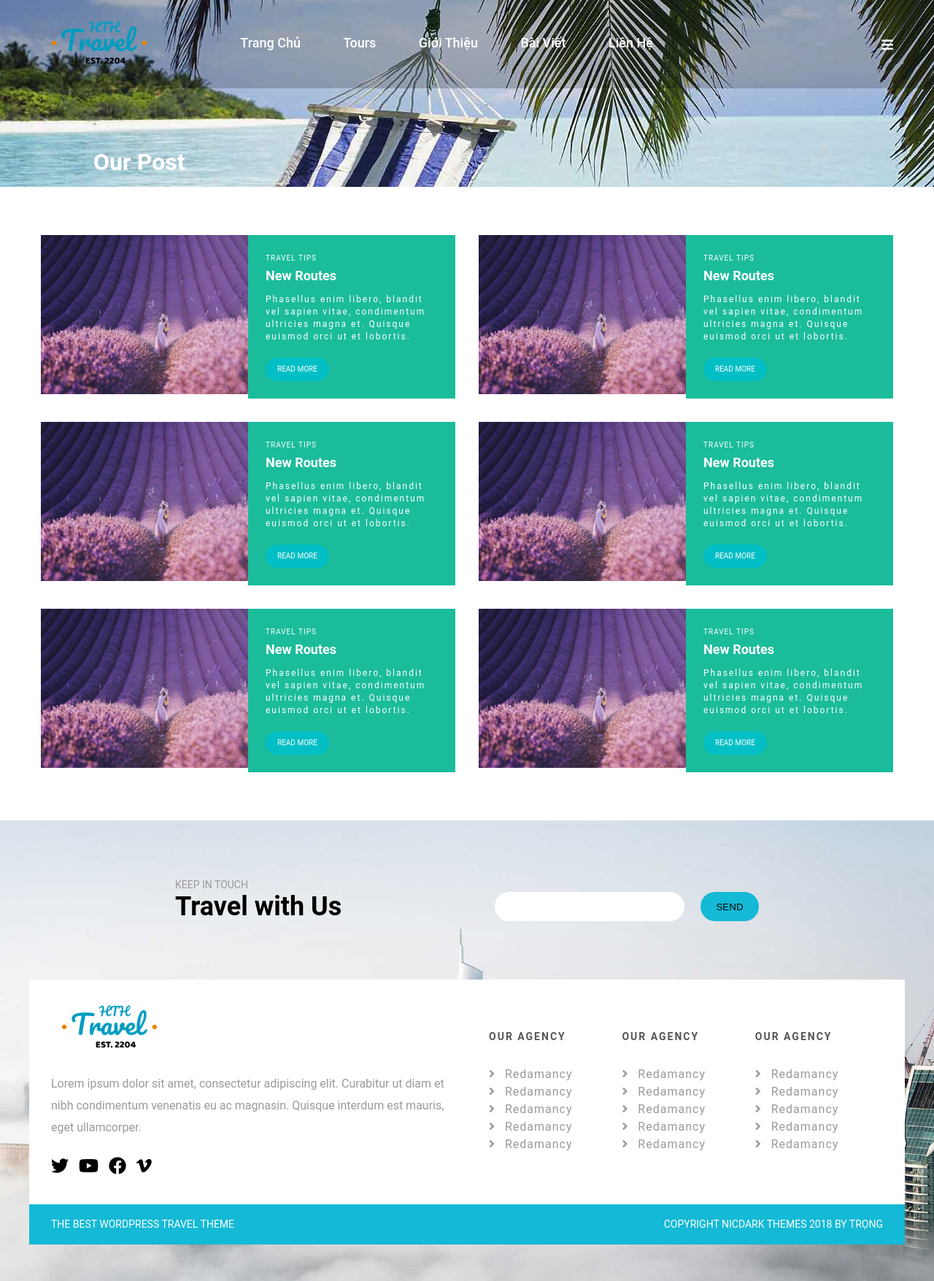
After one commit to hoandz2002/teamok-duan1-, a PHP site: page /post.php in a window 1280 px wide. The commit adds this page. Shown: the whole page at 73% size. Run offline with PHP 8.4, Linux system fonts and the light colour scheme.

Commit message:
trong upload 2

```diff
--- a/about.php
+++ b/about.php
@@ -159,7 +159,7 @@
             </div>
         </div>
         <div style="height: 640px;"></div>
-        <?php require_once './footer.php';?>
+        <?php require_once './footer.php'; ?>
         <div class="modal js-modal">
             <div class="modal-container js-modal-container">
                 <div class="modal-close js-modal-close">
--- a/asset/css/base.css
+++ b/asset/css/base.css
@@ -31,10 +31,9 @@ html {
 }
 .grid__column-2 {
   width: 50%;
-  /* margin: 0 5px; */
 }
 .grid__column-4 {
-  width: 25%;
+  width: 23%;
   /* margin: 0 5px; */
   position: relative;
 }
@@ -63,3 +62,9 @@ html {
   .btn:hover {
     text-decoration: underline;
   }
+  .pd-16 {
+    padding: 16px;
+  }
+  .pd-24 {
+    padding: 24px;
+  }
--- a/asset/css/main.css
+++ b/asset/css/main.css
@@ -16,7 +16,7 @@
   justify-content: space-between;
   align-items: center;
   padding: 24px 56px;
-  background-color: rgba(0, 0, 0, 0.2);
+  background-color: rgba( 0, 0, 0, 0.2);
   position: fixed;
   top: 0;
   right: 0;
@@ -551,3 +551,6 @@ i.footer__icon {
 .body {
   padding: 50px 0px;
 }
+.img {
+  width: 100%;
+}
--- /dev/null
+++ b/asset/css/post.css
@@ -0,0 +1,16 @@
+.post-heading {
+    color: white;
+}
+.post-heading p {
+    font-size: 10px;
+    letter-spacing: 1px;
+}
+.post-heading h2 {
+    font-size: 18px;
+    margin: 8px 0px 16px;
+}
+.post-heading span {
+    font-size: 12px;
+    line-height: 16px;
+    letter-spacing: 2px;
+}
--- a/header.php
+++ b/header.php
@@ -24,12 +24,12 @@
                     <a href="/duan1/about.php" class="header__navbar-item__link">Giới Thiệu</a>
                 </li>
                 <li class="header__navbar-item">
-                    <a href="/duan1/post.php" class="header__navbar-item__link">Bài Viết</a>
+                    <a href="#" class="header__navbar-item__link">Bài Viết</a>
                     <ul class="header__navbar-list-child">
-                        <li class="header__navbar-item-child"><a href="" class="header__navbar-link-child">Services</a></li>
-                        <li class="header__navbar-item-child"><a href="" class="header__navbar-link-child">Agentcy
+                        <li class="header__navbar-item-child"><a href="/duan1/post.php" class="header__navbar-link-child">Services</a></li>
+                        <li class="header__navbar-item-child"><a href="/duan1/post.php" class="header__navbar-link-child">Agentcy
                                 Tours</a></li>
-                        <li class="header__navbar-item-child"><a href="" class="header__navbar-link-child">Testimonials</a></li>
+                        <li class="header__navbar-item-child"><a href="/duan1/post.php" class="header__navbar-link-child">Testimonials</a></li>
                     </ul>
                 </li>
 
@@ -170,7 +170,7 @@
                 <li class="header__navbar-item-child"><a href="/duan1/index.php" class="header__navbar-link-child">Trang chủ</a></li>
                 <li class="header__navbar-item-child"><a href="/duan1/tours.php" class="header__navbar-link-child">Tours</a></li>
                 <li class="header__navbar-item-child"><a href="/duan1/abput.php" class="header__navbar-link-child">Giới thiệu</a></li>
-                <li class="header__navbar-item-child"><a href="/duan1/post.php" class="header__navbar-link-child">Bài viết</a></li>
+                <li class="header__navbar-item-child"><a href="#" class="header__navbar-link-child">Bài viết</a></li>
                 <li class="header__navbar-item-child"><a href="/duan1/contact.php" class="header__navbar-link-child">Liên hệ</a></li>
 
             </div>
--- /dev/null
+++ b/post.php
@@ -0,0 +1,125 @@
+<!DOCTYPE html>
+<html lang="en">
+
+<head>
+    <meta charset="UTF-8">
+    <meta http-equiv="X-UA-Compatible" content="IE=edge">
+    <meta name="viewport" content="width=device-width, initial-scale=1.0">
+    <title>Bài viết</title>
+    <link rel="stylesheet" href="/duan1/asset/fonts/fontawesome-free-5.15.3-web/css/all.min.css">
+    <link rel="stylesheet" href="/duan1/asset/css/base.css">
+    <link rel="stylesheet" href="/duan1/asset/css/main.css">
+    <link rel="stylesheet" href="/duan1/asset/css/post.css">
+    <link rel="stylesheet" href="/duan1/asset/css/responsive.css">
+    <style>
+
+    </style>
+</head>
+
+<body>
+    <div class="main">
+        <?php require_once './header.php'; ?>
+        <div class="body__banner" style="background-image: url(/duan1/asset/img/pt-banner.jpg); padding: 10%;">
+            <div class="banner-text">Our Post</div>
+        </div>
+        <div class="body">
+            <div class="grid">
+                <div class="grid__row">
+                    <div class="grid__row pd-16 grid__column-2">
+                        <div class="grid__column-2">
+                            <img src="/duan1/asset/img/blog-4.jpg" alt="" class="img">
+                        </div>
+                        <div class="pd-24 grid__column-2" style="background-color: #1bbc9b;">
+                            <div class="post-heading">
+                                <p>TRAVEL TIPS</p>
+                                <h2>New Routes</h2>
+                                <span>
+                                Phasellus enim libero, blandit vel sapien vitae, condimentum ultricies magna et. Quisque euismod orci ut et lobortis.
+                                </span>
+                            </div>
+                            <a href="" class="btn" style="padding: 8px 16px; margin-top: 20px; font-size: 10px;">READ MORE</a>
+                        </div>
+                    </div>
+                    <div class="grid__row pd-16 grid__column-2">
+                        <div class="grid__column-2">
+                            <img src="/duan1/asset/img/blog-4.jpg" alt="" class="img">
+                        </div>
+                        <div class="pd-24 grid__column-2" style="background-color: #1bbc9b;">
+                            <div class="post-heading">
+                                <p>TRAVEL TIPS</p>
+                                <h2>New Routes</h2>
+                                <span>
+                                Phasellus enim libero, blandit vel sapien vitae, condimentum ultricies magna et. Quisque euismod orci ut et lobortis.
+                                </span>
+                            </div>
+                            <a href="" class="btn" style="padding: 8px 16px; margin-top: 20px; font-size: 10px;">READ MORE</a>
+                        </div>
+                    </div>
+                    <div class="grid__row pd-16 grid__column-2">
+                        <div class="grid__column-2">
+                            <img src="/duan1/asset/img/blog-4.jpg" alt="" class="img">
+                        </div>
+                        <div class="pd-24 grid__column-2" style="background-color: #1bbc9b;">
+                            <div class="post-heading">
+                                <p>TRAVEL TIPS</p>
+                                <h2>New Routes</h2>
+                                <span>
+                                Phasellus enim libero, blandit vel sapien vitae, condimentum ultricies magna et. Quisque euismod orci ut et lobortis.
+                                </span>
+                            </div>
+                            <a href="" class="btn" style="padding: 8px 16px; margin-top: 20px; font-size: 10px;">READ MORE</a>
+                        </div>
+                    </div>
+                    <div class="grid__row pd-16 grid__column-2">
+                        <div class="grid__column-2">
+                            <img src="/duan1/asset/img/blog-4.jpg" alt="" class="img">
+                        </div>
+                        <div class="pd-24 grid__column-2" style="background-color: #1bbc9b;">
+                            <div class="post-heading">
+                                <p>TRAVEL TIPS</p>
+                                <h2>New Routes</h2>
+                                <span>
+                                Phasellus enim libero, blandit vel sapien vitae, condimentum ultricies magna et. Quisque euismod orci ut et lobortis.
+                                </span>
+                            </div>
+                            <a href="" class="btn" style="padding: 8px 16px; margin-top: 20px; font-size: 10px;">READ MORE</a>
+                        </div>
+                    </div>
+                    <div class="grid__row pd-16 grid__column-2">
+                        <div class="grid__column-2">
+                            <img src="/duan1/asset/img/blog-4.jpg" alt="" class="img">
+                        </div>
+                        <div class="pd-24 grid__column-2" style="background-color: #1bbc9b;">
+                            <div class="post-heading">
+                                <p>TRAVEL TIPS</p>
+                                <h2>New Routes</h2>
+                                <span>
+                                Phasellus enim libero, blandit vel sapien vitae, condimentum ultricies magna et. Quisque euismod orci ut et lobortis.
+                                </span>
+                            </div>
+                            <a href="" class="btn" style="padding: 8px 16px; margin-top: 20px; font-size: 10px;">READ MORE</a>
+                        </div>
+                    </div>
+                    <div class="grid__row pd-16 grid__column-2">
+                        <div class="grid__column-2">
+                            <img src="/duan1/asset/img/blog-4.jpg" alt="" class="img">
+                        </div>
+                        <div class="pd-24 grid__column-2" style="background-color: #1bbc9b;">
+                            <div class="post-heading">
+                                <p>TRAVEL TIPS</p>
+                                <h2>New Routes</h2>
+                                <span>
+                                Phasellus enim libero, blandit vel sapien vitae, condimentum ultricies magna et. Quisque euismod orci ut et lobortis.
+                                </span>
+                            </div>
+                            <a href="" class="btn" style="padding: 8px 16px; margin-top: 20px; font-size: 10px;">READ MORE</a>
+                        </div>
+                    </div>
+                </div>
+            </div>
+        </div>
+    </div>
+    <?php require_once './footer.php'; ?>
+</body>
+
+</html>
```
Also changed, not shown: asset/css/contact.css (+107 -4 lines), asset/css/tours.css (added, +19 -0 lines), asset/css/tours_detail.css (added, +19 -0 lines), contact.php (+70 -7 lines), index.php (+5 -5 lines), tours.php (added, +115 -0 lines), tours_detail.php (added, +104 -0 lines), asset/css/about.css (line endings or trailing spaces), asset/img/blog-4.jpg (added), asset/img/pt-banner.jpg (added), asset/img/slide-pk-1.jpg (added), asset/img/t-banner.jpg (added), asset/img/t-shop.jpg (added). Lines whose indentation alone changed are shown as unchanged.
